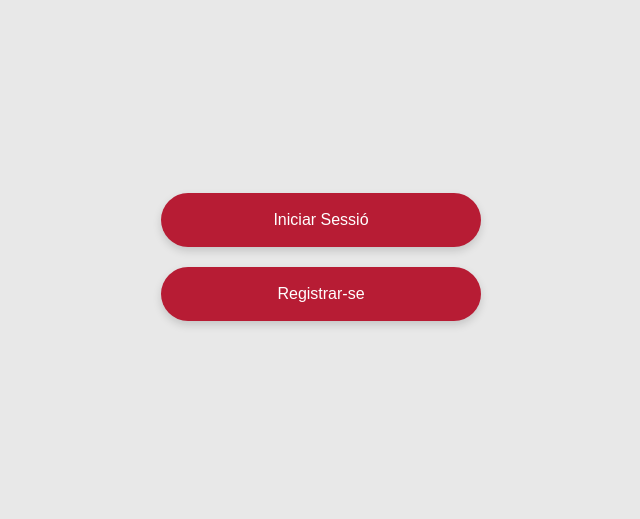
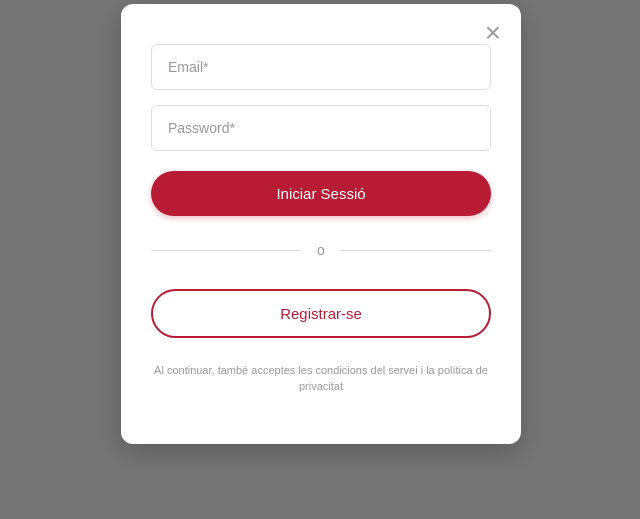
Before and after one commit to AinaBarnet/BancSang_Prototip, a plain HTML site: page index.html in a window 1280 px wide. Shown: the part 176-695 px from the top of the page, without its empty margins (319-959 px from the left). Drawn offline with Linux system fonts and the light colour scheme.

Commit message:
add login modal and related JS functionality
introduces a login modal to the index.html with form fields and buttons. Adds JavaScript functions to open/close the modal, close it on outside click or ESC key, and updates button event handlers for modal interaction.

```diff
--- a/index.html
+++ b/index.html
@@ -15,8 +15,8 @@
         </div>
 
         <div class="buttons-container">
-            <button class="main-btn">Iniciar Sessió</button>
-            <button class="main-btn">Registrar-se</button>
+            <button class="main-btn" onclick="openModal()">Iniciar Sessió</button>
+            <button class="main-btn" id="btnRegistrarse">Registrar-se</button>
         </div>
 
         <div class="footer-logo">
@@ -24,6 +24,28 @@
         </div>
     </div>
 
+    <!-- Modal Iniciar Sessió -->
+    <div id="loginModal" class="modal hidden">
+        <div class="modal-content">
+            <span class="close-modal" onclick="closeModal()">&times;</span>
+            <form id="loginForm" onsubmit="return false;">
+                <input type="email" id="loginEmail" placeholder="Email*" required>
+                <input type="password" id="loginPassword" placeholder="Password*" required>
+
+                <button type="submit" class="modal-btn">Iniciar Sessió</button>
+
+                <div class="divider">
+                    <span>o</span>
+                </div>
+
+                <button type="button" class="modal-btn secondary" id="switchToRegister">Registrar-se</button>
+
+                <p class="terms-text">Al continuar, també acceptes les condicions del servei i la política de privacitat
+                </p>
+            </form>
+        </div>
+    </div>
+
     <script src="scripts/script.js"></script>
 </body>
 
--- a/scripts/script.js
+++ b/scripts/script.js
@@ -1,2 +1,21 @@
-// Placeholder for future functionality
-console.log('Banc de Sang i Teixits - App loaded');
+// Funciones para el modal
+function openModal() {
+    document.getElementById('loginModal').classList.remove('hidden');
+}
+
+function closeModal() {
+    document.getElementById('loginModal').classList.add('hidden');
+}
+
+function closeModalOutside(event) {
+    if (event.target.id === 'loginModal') {
+        closeModal();
+    }
+}
+
+// Cerrar con tecla ESC
+document.addEventListener('keydown', function (e) {
+    if (e.key === 'Escape') {
+        closeModal();
+    }
+});
```
